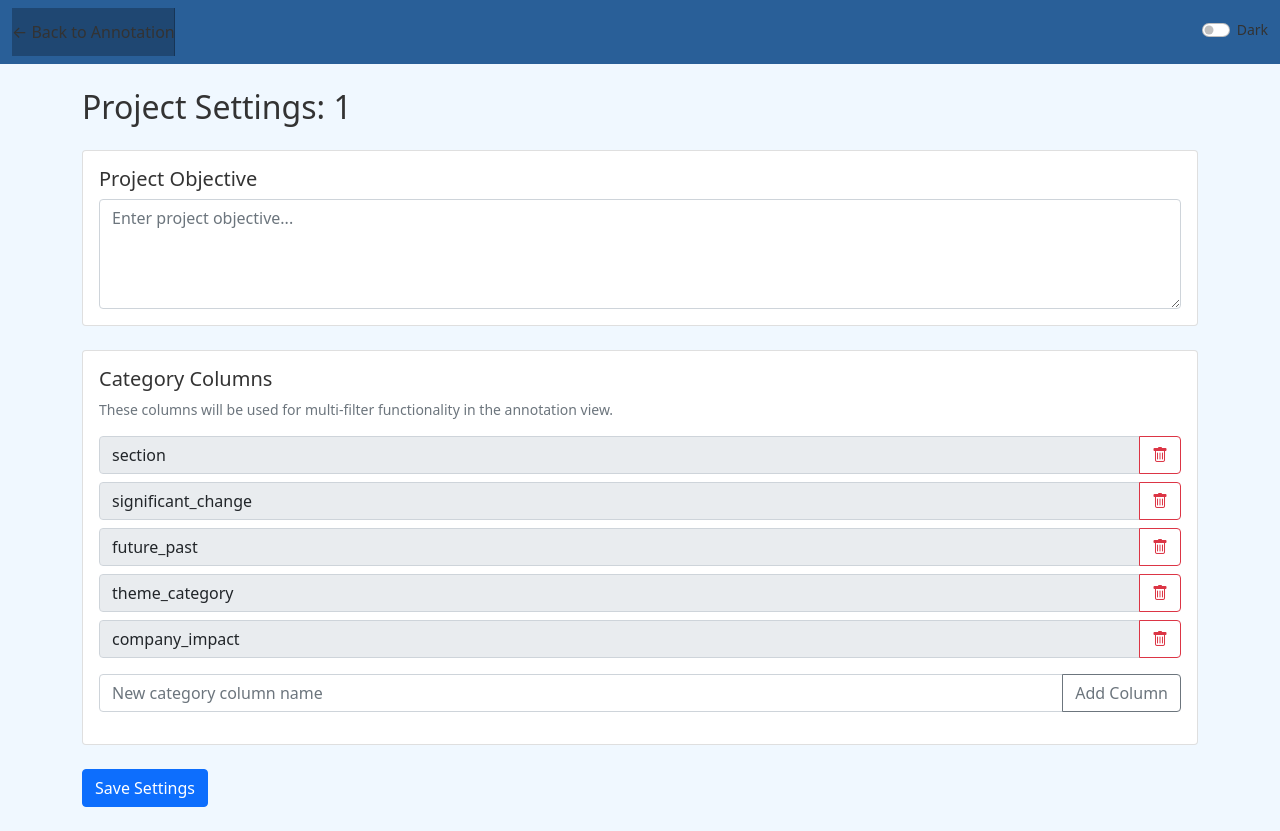
After one commit to md-experiments/genna3, a Flask app: page /settings/1 in a window 1280 px wide. The commit adds this page. Run offline with Flask 3, Linux system fonts and the light colour scheme; some libraries are stand-ins or nearby versions.

Commit message:
settings page for projects

```diff
--- a/app.py
+++ b/app.py
@@ -5,14 +5,43 @@ import os
 
 app = Flask(__name__)
 
-BASE_DIR = 'projects'
+BASE_DIR = 'data'
 ANNOTATIONS_DIR = 'annotations'
-CATEGORY_COLUMNS = ['label', 'link_available']  # Add your category columns here
-CATEGORY_COLUMNS = ['section','significant_change', 'future_past','theme_category', 'company_impact']  # Add your category columns here
+DEFAULT_CATEGORY_COLUMNS = ['section','significant_change', 'future_past','theme_category', 'company_impact']
+
+def get_project_settings(project_name):
+    settings_file = os.path.join(BASE_DIR, project_name, 'project_settings.json')
+    if os.path.exists(settings_file):
+        with open(settings_file, 'r') as f:
+            return json.load(f)
+    return {
+        'category_columns': DEFAULT_CATEGORY_COLUMNS,
+        'objective': ''
+    }
+
+def save_project_settings(project_name, settings):
+    settings_file = os.path.join(BASE_DIR, project_name, 'project_settings.json')
+    os.makedirs(os.path.dirname(settings_file), exist_ok=True)
+    with open(settings_file, 'w') as f:
+        json.dump(settings, f)
 
 @app.route('/')
 def index():
     return render_template('index.html')
+
+@app.route('/settings/<project>')
+def project_settings(project):
+    return render_template('settings.html', project=project)
+
+@app.route('/get_project_settings/<project>')
+def get_settings(project):
+    return jsonify(get_project_settings(project))
+
+@app.route('/save_project_settings/<project>', methods=['POST'])
+def save_settings(project):
+    settings = request.json
+    save_project_settings(project, settings)
+    return jsonify({'success': True, 'message': 'Settings saved successfully'})
 
 @app.route('/get_projects')
 def get_projects():
@@ -26,6 +55,11 @@ def create_project():
         project_path = os.path.join(BASE_DIR, project_name)
         if not os.path.exists(project_path):
             os.makedirs(project_path)
+            # Initialize default settings
+            save_project_settings(project_name, {
+                'category_columns': DEFAULT_CATEGORY_COLUMNS,
+                'objective': ''
+            })
             return jsonify({'success': True, 'message': 'Project created successfully'})
         else:
             return jsonify({'success': False, 'message': 'Project already exists'})
@@ -57,7 +91,9 @@ def load_csv(project, filename):
         df = pd.read_csv(file_path).fillna('')
         data = df.to_dict(orient='records')
         columns = df.columns.tolist()
-        categories = {col: df[col].unique().tolist() for col in CATEGORY_COLUMNS if col in df.columns}
+        settings = get_project_settings(project)
+        category_columns = settings['category_columns']
+        categories = {col: df[col].unique().tolist() for col in category_columns if col in df.columns}
         return jsonify({'data': data, 'columns': columns, 'categories': categories})
     return jsonify({'error': 'File not found'})
 
--- /dev/null
+++ b/templates/settings.html
@@ -0,0 +1,149 @@
+<!DOCTYPE html>
+<html lang="en">
+<head>
+    <meta charset="UTF-8">
+    <meta name="viewport" content="width=device-width, initial-scale=1.0">
+    <title>Project Settings - {{ project }}</title>
+    <link rel="stylesheet" href="https://cdn.jsdelivr.net/npm/bootstrap@5.1.3/dist/css/bootstrap.min.css">
+    <link rel="stylesheet" href="https://cdn.jsdelivr.net/npm/bootstrap-icons@1.7.2/font/bootstrap-icons.css">
+    <link rel="stylesheet" href="{{ url_for('static', filename='styles.css') }}">
+</head>
+<body>
+    <nav class="navbar navbar-expand-lg navbar-light bg-light">
+        <div class="container-fluid">
+            <a class="navbar-brand" href="/">← Back to Annotation</a>
+            <div class="d-flex">
+                <div class="form-check form-switch ms-2">
+                    <input class="form-check-input mode-switch" type="checkbox" id="modeSwitch">
+                    <label class="form-check-label" for="modeSwitch">Dark</label>
+                </div>
+            </div>
+        </div>
+    </nav>
+
+    <div class="container mt-4">
+        <h2>Project Settings: {{ project }}</h2>
+
+        <div class="card mt-4">
+            <div class="card-body">
+                <h5 class="card-title">Project Objective</h5>
+                <textarea id="projectObjective" class="form-control" rows="4" placeholder="Enter project objective..."></textarea>
+            </div>
+        </div>
+
+        <div class="card mt-4">
+            <div class="card-body">
+                <h5 class="card-title">Category Columns</h5>
+                <p class="text-muted">These columns will be used for multi-filter functionality in the annotation view.</p>
+
+                <div id="categoryColumns" class="mb-3">
+                    <!-- Category columns will be added here dynamically -->
+                </div>
+
+                <div class="input-group mb-3">
+                    <input type="text" id="newColumnInput" class="form-control" placeholder="New category column name">
+                    <button class="btn btn-outline-secondary" type="button" id="addColumnBtn">Add Column</button>
+                </div>
+            </div>
+        </div>
+
+        <div class="mt-4 mb-4">
+            <button id="saveSettingsBtn" class="btn btn-primary">Save Settings</button>
+        </div>
+    </div>
+
+    <script src="https://cdn.jsdelivr.net/npm/bootstrap@5.1.3/dist/js/bootstrap.bundle.min.js"></script>
+    <script>
+        document.addEventListener('DOMContentLoaded', () => {
+            const modeSwitch = document.getElementById('modeSwitch');
+            const projectObjective = document.getElementById('projectObjective');
+            const categoryColumns = document.getElementById('categoryColumns');
+            const newColumnInput = document.getElementById('newColumnInput');
+            const addColumnBtn = document.getElementById('addColumnBtn');
+            const saveSettingsBtn = document.getElementById('saveSettingsBtn');
+
+            // Check for saved mode preference
+            if (localStorage.getItem('darkMode') === 'true') {
+                document.body.classList.add('dark-mode');
+                modeSwitch.checked = true;
+            }
+
+            modeSwitch.addEventListener('change', () => {
+                document.body.classList.toggle('dark-mode');
+                localStorage.setItem('darkMode', modeSwitch.checked);
+            });
+
+            function createColumnElement(columnName) {
+                const div = document.createElement('div');
+                div.className = 'input-group mb-2';
+                div.innerHTML = `
+                    <input type="text" class="form-control category-column" value="${columnName}" readonly>
+                    <button class="btn btn-outline-danger delete-column" type="button">
+                        <i class="bi bi-trash"></i>
+                    </button>
+                `;
+                return div;
+            }
+
+            function loadSettings() {
+                fetch(`/get_project_settings/{{ project }}`)
+                    .then(response => response.json())
+                    .then(settings => {
+                        projectObjective.value = settings.objective || '';
+                        categoryColumns.innerHTML = '';
+                        settings.category_columns.forEach(column => {
+                            categoryColumns.appendChild(createColumnElement(column));
+                        });
+                        addDeleteListeners();
+                    });
+            }
+
+            function addDeleteListeners() {
+                document.querySelectorAll('.delete-column').forEach(btn => {
+                    btn.onclick = function() {
+                        this.closest('.input-group').remove();
+                    };
+                });
+            }
+
+            addColumnBtn.onclick = () => {
+                const columnName = newColumnInput.value.trim();
+                if (columnName) {
+                    categoryColumns.appendChild(createColumnElement(columnName));
+                    newColumnInput.value = '';
+                    addDeleteListeners();
+                }
+            };
+
+            saveSettingsBtn.onclick = () => {
+                const columns = Array.from(document.querySelectorAll('.category-column'))
+                    .map(input => input.value);
+
+                const settings = {
+                    objective: projectObjective.value,
+                    category_columns: columns
+                };
+
+                fetch(`/save_project_settings/{{ project }}`, {
+                    method: 'POST',
+                    headers: {
+                        'Content-Type': 'application/json',
+                    },
+                    body: JSON.stringify(settings)
+                })
+                .then(response => response.json())
+                .then(data => {
+                    if (data.success) {
+                        alert('Settings saved successfully!');
+                    } else {
+                        alert('Error saving settings');
+                    }
+                });
+            };
+
+            // Load initial settings
+            loadSettings();
+        });
+    </script>
+</body>
+</html>
```
Also changed, not shown: static/script.js (+7 -3 lines), templates/index.html (line endings or trailing spaces).
